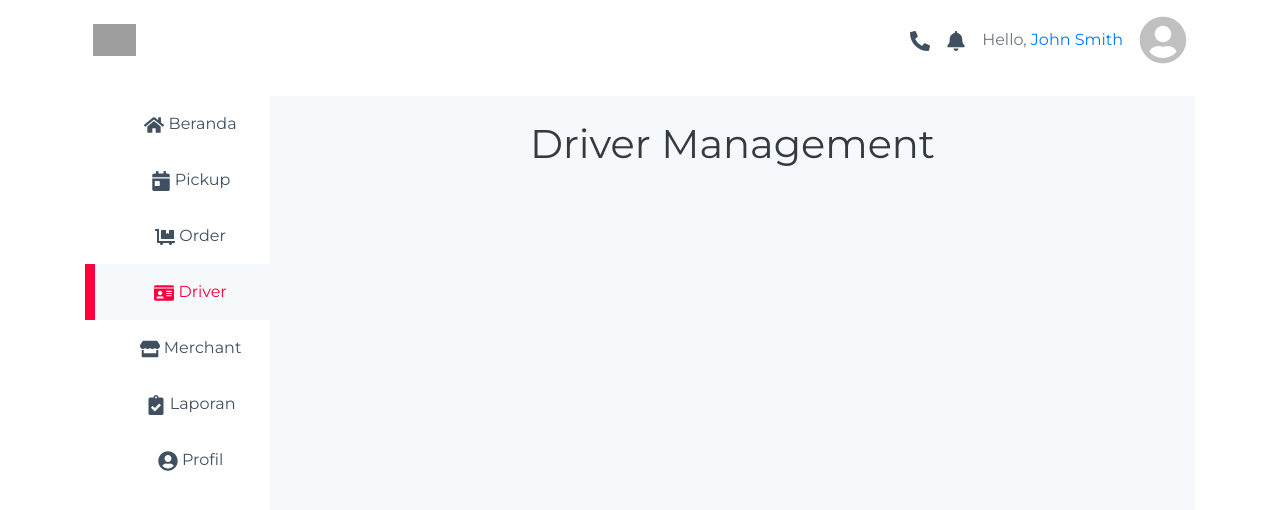
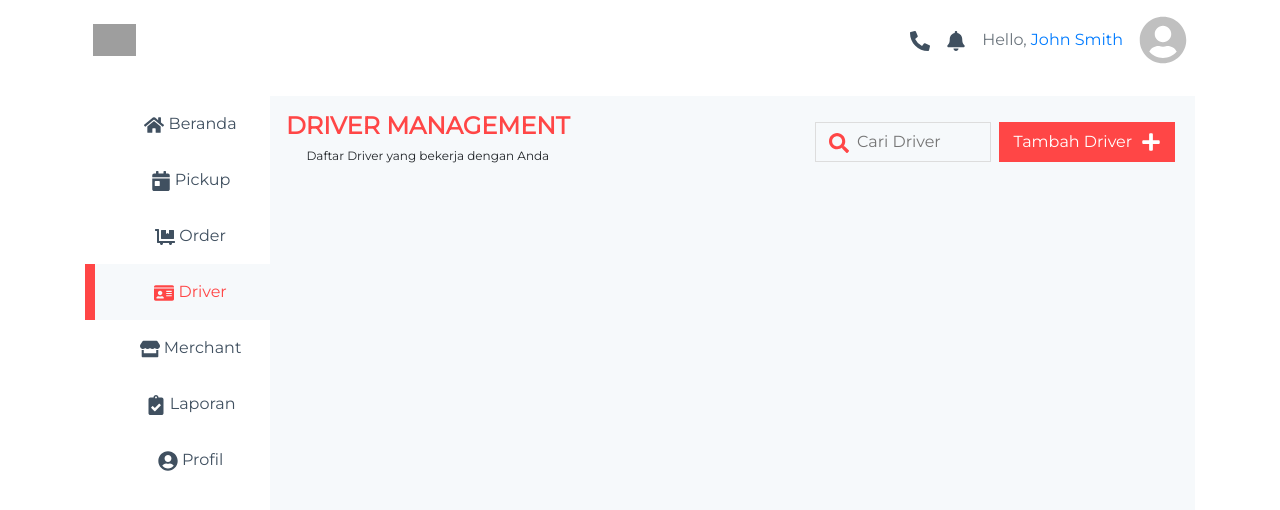
Before and after one commit to ram-a-dhan/shipper-challenge, a React (Create React App) app: page / in a window 1280 px wide. Shown: the top 510 px of the page. Built offline with nearby package versions, Linux system fonts and the light colour scheme; grey boxes are pictures that could not be loaded.

Commit message:
content header done;

```diff
--- a/src/components/Content.css
+++ b/src/components/Content.css
@@ -3,6 +3,36 @@
   background-color: #F6F9FB;
 }
 
+.ContentTitle h3 {
+  font-size: 3vh;
+  color: #FF4646;
+}
+
+.ContentTitle h6 {
+  font-size: 1.5vh;
+}
+
+.SearchBar {
+  width: 11rem;
+  height: 2.5rem;
+  border: 1px solid #DDDDDD;
+}
+
+.SearchBar input {
+  border: none;
+  width: 7.5rem;
+  height: 2.4rem;
+  color: #405060;
+  background-color: #F6F9FB;
+}
+
+.AddButton {
+  width: 11rem;
+  height: 2.5rem;
+  color: #FFFFFF;
+  background-color: #FF4646;
+}
+
 .LoadingSpinner {
-  color: #FF003D;
+  color: #FF4646;
 }
--- a/src/components/Content.js
+++ b/src/components/Content.js
@@ -1,11 +1,30 @@
 import React from 'react';
 import './Content.css';
+import { FaSearch, FaPlus } from 'react-icons/fa';
 
 export default function Content() {
+	return (
+		<div className="Content d-flex flex-column flex-nowrap justify-content-start align-items-center col-12 col-sm-12 col-md-9 col-xl-10 p-0">
+      <div className="d-flex flex-row flex-wrap justify-content-between align-items-center w-100 p-3">
+        <div className="ContentTitle">
+          <h3 className="font-weight-bold">DRIVER MANAGEMENT</h3>
+          <h6 className="">Daftar Driver yang bekerja dengan Anda</h6>
+        </div>
+        <div className="ContentMenu d-flex flex-row flex-wrap">
+          <div className="SearchBar m-1">
+            <FaSearch className=" m-2" size="2.5vh" color="#FF4646" />
+            <input type="text" className="mr-2" placeholder="Cari Driver" />
+          </div>
+          {/* eslint-disable-next-line */}
+          <div className="AddButton d-flex flex-row flex-nowrap justify-content-center align-items-center m-1">
+            Tambah Driver &nbsp;
+            <FaPlus size="2.5vh" color="FFFFFF" />
+          </div>
+        </div>
+      </div>
+      <div className="d-flex flex-row flex-wrap justify-content-start align-items-start">
 
-  return (
-    <div className="Content col-12 col-sm-12 col-md-9 col-xl-10 p-0">
-       <div className="h1 text-center text-dark my-4">Driver Management</div>
-    </div>
-  )
+      </div>
+		</div>
+	);
 }
--- a/src/components/Sidebar.css
+++ b/src/components/Sidebar.css
@@ -19,7 +19,7 @@
 }
 
 .SidebarActive {
-  border-left: 10px solid #FF003D;
-  color: #FF003D;
+  border-left: 10px solid #FF4646;
+  color: #FF4646;
   background-color: #F6F9FB;
 }
--- a/src/components/Sidebar.js
+++ b/src/components/Sidebar.js
@@ -33,7 +33,7 @@ export default function Sidebar(props) {
             onClick={() => handleActive('beranda')}
           >
 						<li className="py-3 pl-3">
-							<FaHome color={props.active.beranda ? "#FF003D" : "#405060" } /> Beranda
+							<FaHome color={props.active.beranda ? "#FF4646" : "#405060" } /> Beranda
 						</li>
 					</a>
 					{/* eslint-disable-next-line */}
@@ -42,7 +42,7 @@ export default function Sidebar(props) {
             onClick={() => handleActive('pickup')}
           >
 						<li className="py-3 pl-3">
-							<FaCalendarDay color={props.active.pickup ? "#FF003D" : "#405060" } /> Pickup
+							<FaCalendarDay color={props.active.pickup ? "#FF4646" : "#405060" } /> Pickup
 						</li>
 					</a>
 					{/* eslint-disable-next-line */}
@@ -51,7 +51,7 @@ export default function Sidebar(props) {
             onClick={() => handleActive('order')}
           >
 						<li className="py-3 pl-3">
-							<FaDollyFlatbed color={props.active.order ? "#FF003D" : "#405060" } /> Order
+							<FaDollyFlatbed color={props.active.order ? "#FF4646" : "#405060" } /> Order
 						</li>
 					</a>
 					{/* eslint-disable-next-line */}
@@ -60,7 +60,7 @@ export default function Sidebar(props) {
             onClick={() => handleActive('driver')}
           >
 						<li className="py-3 pl-3">
-							<FaIdCard color={props.active.driver ? "#FF003D" : "#405060" } /> Driver
+							<FaIdCard color={props.active.driver ? "#FF4646" : "#405060" } /> Driver
 						</li>
 					</a>
 					{/* eslint-disable-next-line */}
@@ -69,7 +69,7 @@ export default function Sidebar(props) {
             onClick={() => handleActive('merchant')}
           >
 						<li className="py-3 pl-3">
-							<FaStore color={props.active.merchant ? "#FF003D" : "#405060" } /> Merchant
+							<FaStore color={props.active.merchant ? "#FF4646" : "#405060" } /> Merchant
 						</li>
 					</a>
 					{/* eslint-disable-next-line */}
@@ -78,7 +78,7 @@ export default function Sidebar(props) {
             onClick={() => handleActive('laporan')}
           >
 						<li className="py-3 pl-3">
-							<FaClipboardCheck  color={props.active.laporan ? "#FF003D" : "#405060" } /> Laporan
+							<FaClipboardCheck  color={props.active.laporan ? "#FF4646" : "#405060" } /> Laporan
 						</li>
 					</a>
 					{/* eslint-disable-next-line */}
@@ -87,7 +87,7 @@ export default function Sidebar(props) {
             onClick={() => handleActive('profil')}
           >
 						<li className="py-3 pl-3">
-							<FaUserCircle  color={props.active.profil ? "#FF003D" : "#405060" } /> Profil
+							<FaUserCircle  color={props.active.profil ? "#FF4646" : "#405060" } /> Profil
 						</li>
 					</a>
 				</IconContext.Provider>
```
